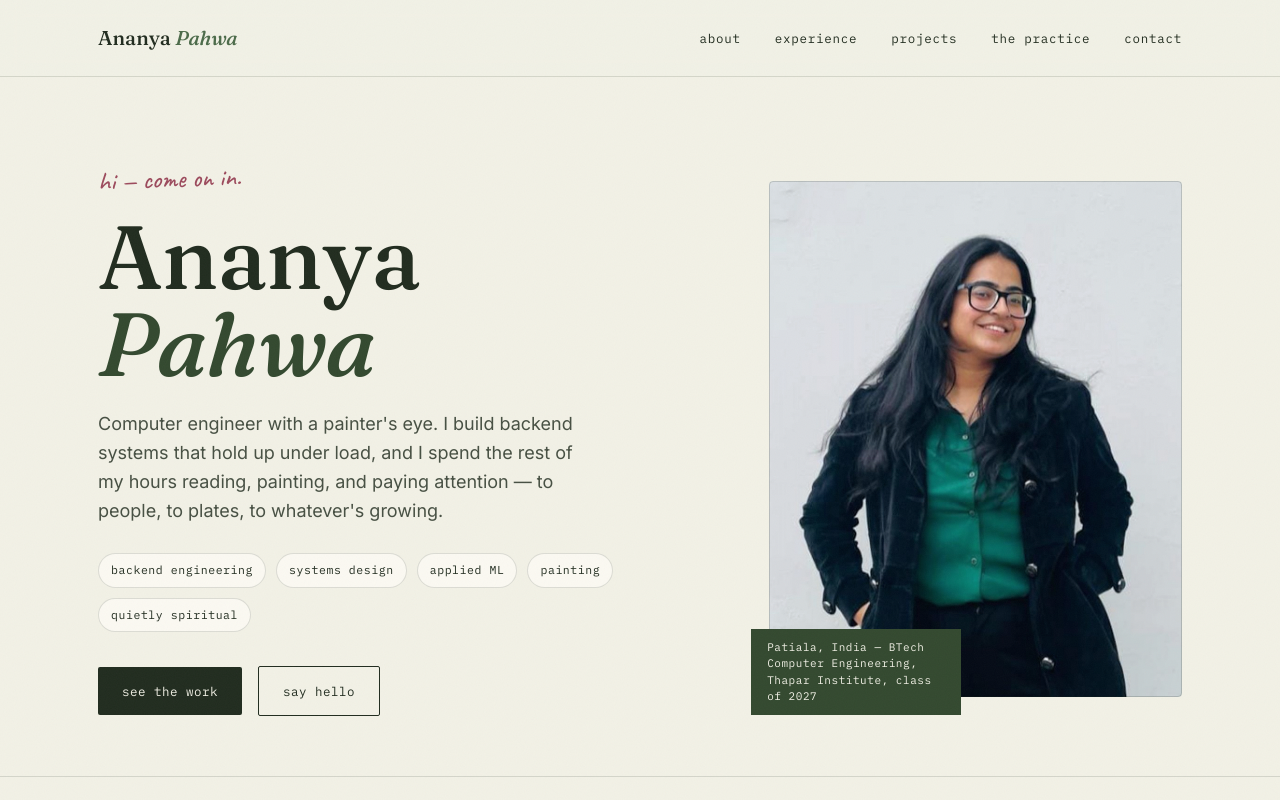
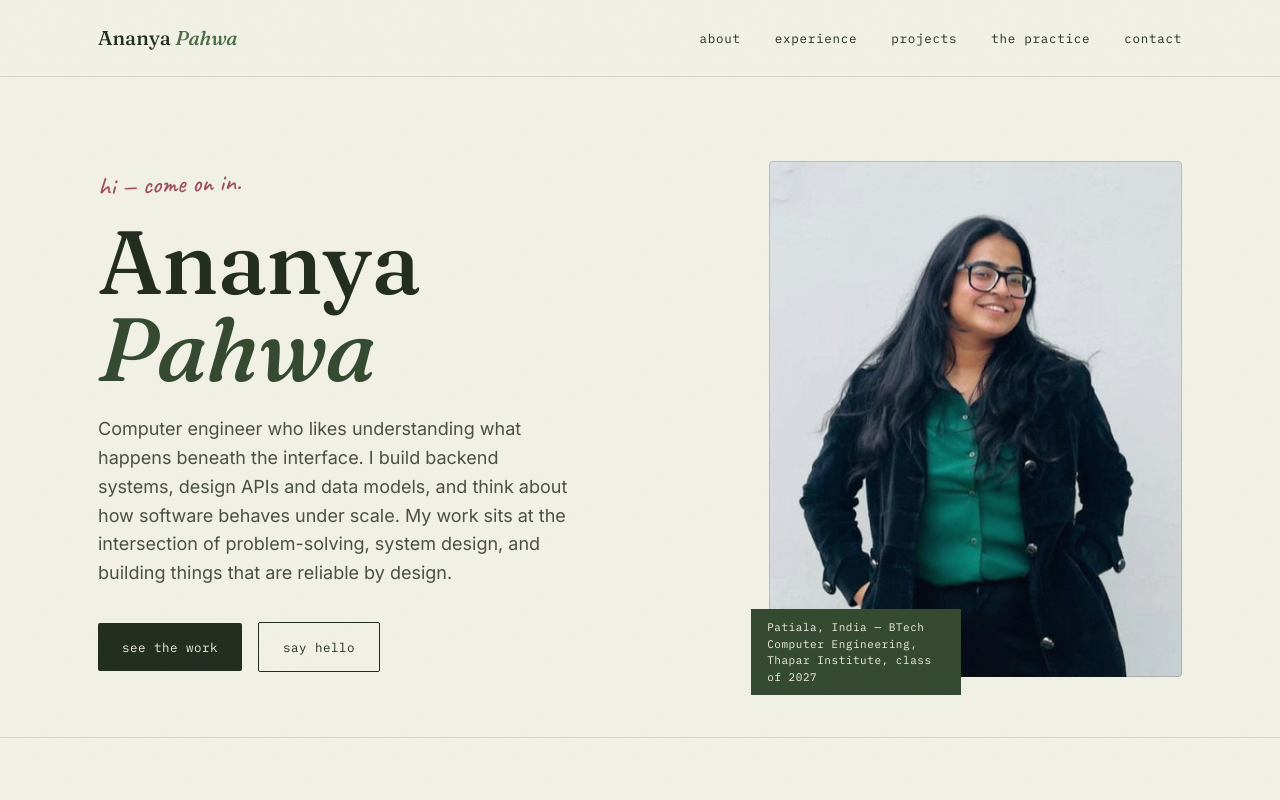
Before and after one commit to ananyapahwa/portfolio, a React (Vite) app: page / in a window 1280 px wide. Shown: the top 800 px of the page. Built offline with nearby package versions, Linux system fonts and the light colour scheme.

Commit message:
Update footer contact links: add icons, center align, and adjust layout

```diff
--- a/ananya-portfolio-design.html
+++ b/ananya-portfolio-design.html
@@ -339,7 +339,7 @@
   footer{ padding:80px 0 60px; }
   .contact-grid{ display:flex; justify-content:space-between; align-items:flex-end; flex-wrap:wrap; gap:40px; }
   .contact-big{ font-size: clamp(34px,5vw,58px); max-width:600px; }
-  .contact-list{ display:flex; flex-direction:column; gap:10px; }
+  .contact-list{ display:flex; flex-direction:row; flex-wrap:wrap; gap:24px; align-items:center; justify-content:center; }
   .contact-list a{ font-family:'IBM Plex Mono', monospace; font-size:14px; text-decoration:none; border-bottom:1px solid var(--line); padding-bottom:2px; }
   .foot-note{ margin-top:70px; display:flex; justify-content:space-between; font-family:'IBM Plex Mono', monospace; font-size:11px; color:var(--moss); border-top:1px solid var(--line); padding-top:20px; }
 
@@ -380,14 +380,8 @@
     <div>
       <span class="hero-note">hi — come on in.</span>
       <h1 class="hero-name">Ananya<br><em>Pahwa</em></h1>
-      <p class="hero-role">Computer engineer with a painter's eye. I build backend systems that hold up under load, and I spend the rest of my hours reading, painting, and paying attention — to people, to plates, to whatever's growing.</p>
-      <div class="hero-tags">
-        <span class="tag">backend engineering</span>
-        <span class="tag">systems design</span>
-        <span class="tag">applied ML</span>
-        <span class="tag">painting</span>
-        <span class="tag">quietly spiritual</span>
-      </div>
+      <p class="hero-role">Computer engineer who likes understanding what happens beneath the interface. I build backend systems, design APIs and data models, and think about how software behaves under scale. My work sits at the intersection of problem-solving, system design, and building things that are reliable by design.</p>
+
       <div class="hero-cta">
         <a href="#projects" class="btn btn-solid">see the work</a>
         <a href="#contact" class="btn btn-ghost">say hello</a>
@@ -583,9 +577,9 @@
     <div class="contact-grid">
       <h2 class="contact-big">Building something interesting? I'd like to hear about it.</h2>
       <div class="contact-list">
-        <a href="mailto:ananyapahwa.jobs@gmail.com">ananyapahwa.jobs@gmail.com</a>
-        <a href="https://linkedin.com/in/ananya-pahwa" target="_blank" rel="noopener">linkedin.com/in/ananya-pahwa</a>
-        <a href="https://github.com/ananyapahwa" target="_blank" rel="noopener">github.com/ananyapahwa</a>
+        <a href="mailto:ananyapahwa.jobs@gmail.com">email</a>
+        <a href="https://linkedin.com/in/ananya-pahwa" target="_blank" rel="noopener">linkedin</a>
+        <a href="https://github.com/ananyapahwa" target="_blank" rel="noopener">github</a>
       </div>
     </div>
     <div class="foot-note">
--- a/src/components/Footer.tsx
+++ b/src/components/Footer.tsx
@@ -1,45 +1,66 @@
-import { Button } from "@/components/ui/button"
 import { SplineViewer } from "@/components/SplineViewer"
+import { Mail } from "lucide-react"
+
+function Linkedin({ className }: { className?: string }) {
+  return (
+    <svg xmlns="http://www.w3.org/2000/svg" width="24" height="24" viewBox="0 0 24 24" fill="none" stroke="currentColor" strokeWidth="2" strokeLinecap="round" strokeLinejoin="round" className={className}>
+      <path d="M16 8a6 6 0 0 1 6 6v7h-4v-7a2 2 0 0 0-2-2 2 2 0 0 0-2 2v7h-4v-7a6 6 0 0 1 6-6z"></path>
+      <rect x="2" y="9" width="4" height="12"></rect>
+      <circle cx="4" cy="4" r="2"></circle>
+    </svg>
+  )
+}
+
+function Github({ className }: { className?: string }) {
+  return (
+    <svg xmlns="http://www.w3.org/2000/svg" width="24" height="24" viewBox="0 0 24 24" fill="none" stroke="currentColor" strokeWidth="2" strokeLinecap="round" strokeLinejoin="round" className={className}>
+      <path d="M15 22v-4a4.8 4.8 0 0 0-1-3.02c3.14-.35 6.44-1.54 6.44-7a5.44 5.44 0 0 0-1.5-3.89 5.07 5.07 0 0 0-.15-3.84s-1.18-.38-3.9 1.47a13.38 13.38 0 0 0-7 0C6.27 2.23 5.09 2.61 5.09 2.61a5.07 5.07 0 0 0-.15 3.84 5.44 5.44 0 0 0-1.5 3.89c0 5.45 3.3 6.64 6.44 7A4.8 4.8 0 0 0 8 18v4"></path>
+    </svg>
+  )
+}
 
 export function Footer() {
   return (
-    <footer id="contact" className="scroll-mt-[76px] pt-20 pb-[60px]">
+    <footer id="contact" className="border-t border-line pb-20 pt-24 text-ink">
       <div className="wrap">
-        <div className="flex flex-col flex-wrap items-start justify-between gap-10 desk:flex-row desk:items-end">
-          <h2 className="max-w-[600px] text-[clamp(34px,5vw,58px)]">
+        <div className="flex flex-col gap-10 desk:flex-row desk:justify-between desk:gap-16">
+          <h2 className="max-w-[480px] font-display text-[clamp(42px,5.5vw,72px)] font-medium leading-[0.98]">
             Building something interesting? I'd like to hear about it.
           </h2>
           <div className="flex w-full flex-col gap-6 desk:w-[380px]">
             <SplineViewer />
-            <div className="flex flex-col gap-2.5">
-              <Button variant="link" className="justify-start no-underline" asChild>
+            <div className="flex flex-wrap items-center justify-center gap-6 translate-x-3 desk:translate-x-5 desk:gap-8">
               <a
                 href="mailto:ananyapahwa.jobs@gmail.com"
-                  className="border-b border-line pb-0.5 font-mono text-sm"
+                className="group flex items-center gap-2 font-mono text-sm transition-colors hover:text-moss-deep"
               >
-                  ananyapahwa.jobs@gmail.com
+                <Mail className="h-4 w-4" />
+                <span className="border-b border-line pb-0.5 transition-colors group-hover:border-moss-deep">
+                  email
+                </span>
               </a>
-              </Button>
-              <Button variant="link" className="justify-start no-underline" asChild>
               <a
                 href="https://linkedin.com/in/ananya-pahwa"
                 target="_blank"
                 rel="noopener noreferrer"
-                  className="border-b border-line pb-0.5 font-mono text-sm"
+                className="group flex items-center gap-2 font-mono text-sm transition-colors hover:text-moss-deep"
               >
-                  linkedin.com/in/ananya-pahwa
+                <Linkedin className="h-4 w-4" />
+                <span className="border-b border-line pb-0.5 transition-colors group-hover:border-moss-deep">
+                  linkedin
+                </span>
               </a>
-              </Button>
-              <Button variant="link" className="justify-start no-underline" asChild>
               <a
                 href="https://github.com/ananyapahwa"
                 target="_blank"
                 rel="noopener noreferrer"
-                  className="border-b border-line pb-0.5 font-mono text-sm"
+                className="group flex items-center gap-2 font-mono text-sm transition-colors hover:text-moss-deep"
               >
-                  github.com/ananyapahwa
+                <Github className="h-4 w-4" />
+                <span className="border-b border-line pb-0.5 transition-colors group-hover:border-moss-deep">
+                  github
+                </span>
               </a>
-              </Button>
             </div>
           </div>
         </div>
--- a/src/components/Hero.tsx
+++ b/src/components/Hero.tsx
@@ -39,30 +39,10 @@ export function Hero() {
           </h1>
           <BlurFade delay={0.45} duration={0.6} blur="4px">
             <p className="mt-[22px] max-w-[480px] text-[18px] text-ink/82">
-              Computer engineer with a painter's eye. I build backend systems
-              that hold up under load, and I spend the rest of my hours reading,
-              painting, and paying attention — to people, to plates, to
-              whatever's growing.
+              Computer engineer who likes understanding what happens beneath the interface. I build backend systems, design APIs and data models, and think about how software behaves under scale. My work sits at the intersection of problem-solving, system design, and building things that are reliable by design.
             </p>
           </BlurFade>
-          <BlurFade delay={0.55} duration={0.55} blur="3px">
-            <div className="mt-7 flex flex-wrap gap-2.5">
-              {[
-                "backend engineering",
-                "systems design",
-                "applied ML",
-                "painting",
-                "quietly spiritual",
-              ].map((tag) => (
-                <span
-                  key={tag}
-                  className="rounded-full border border-line bg-cream2 px-3 py-[7px] font-mono text-[11.5px] tracking-[0.05em]"
-                >
-                  {tag}
-                </span>
-              ))}
-            </div>
-          </BlurFade>
+
           <BlurFade delay={0.65} duration={0.5} blur="2px">
             <div className="mt-[34px] flex items-center gap-4">
               <Button variant="solid" asChild>
```
Lines whose indentation alone changed are shown as unchanged.
